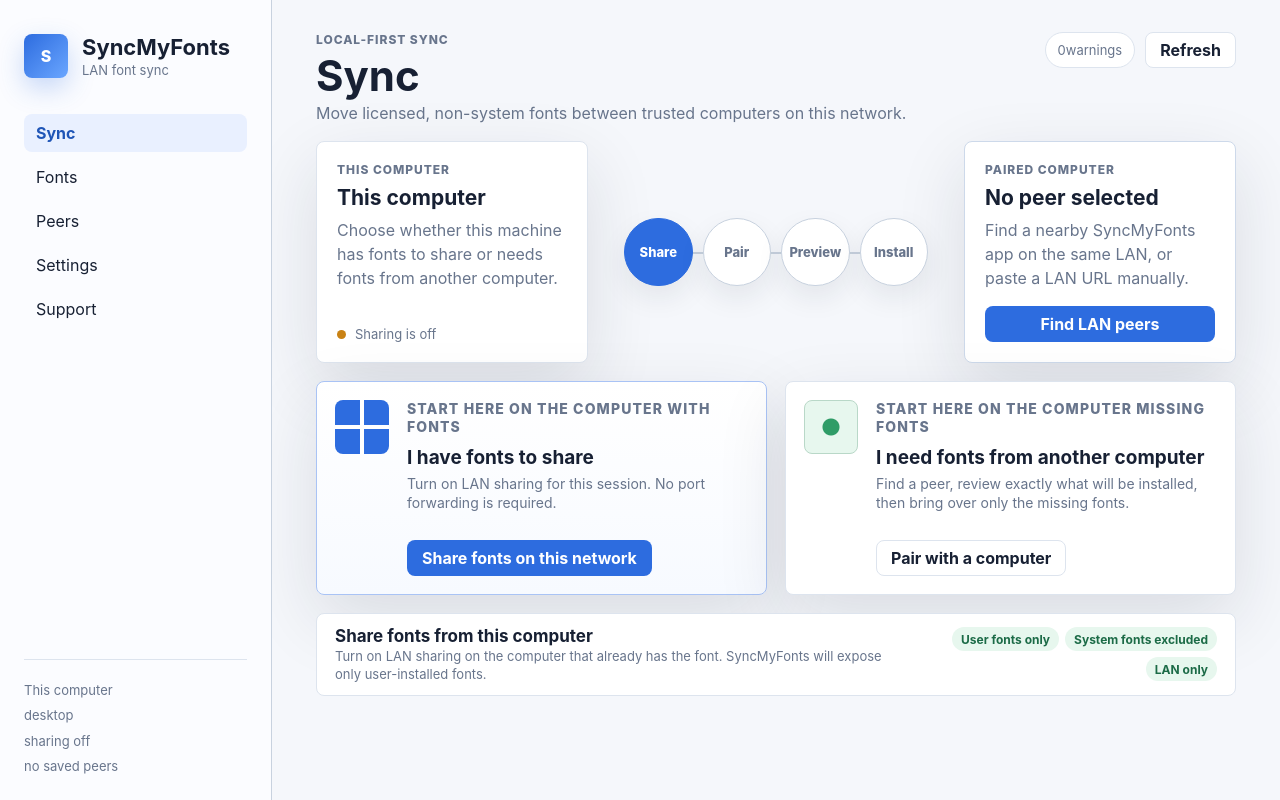
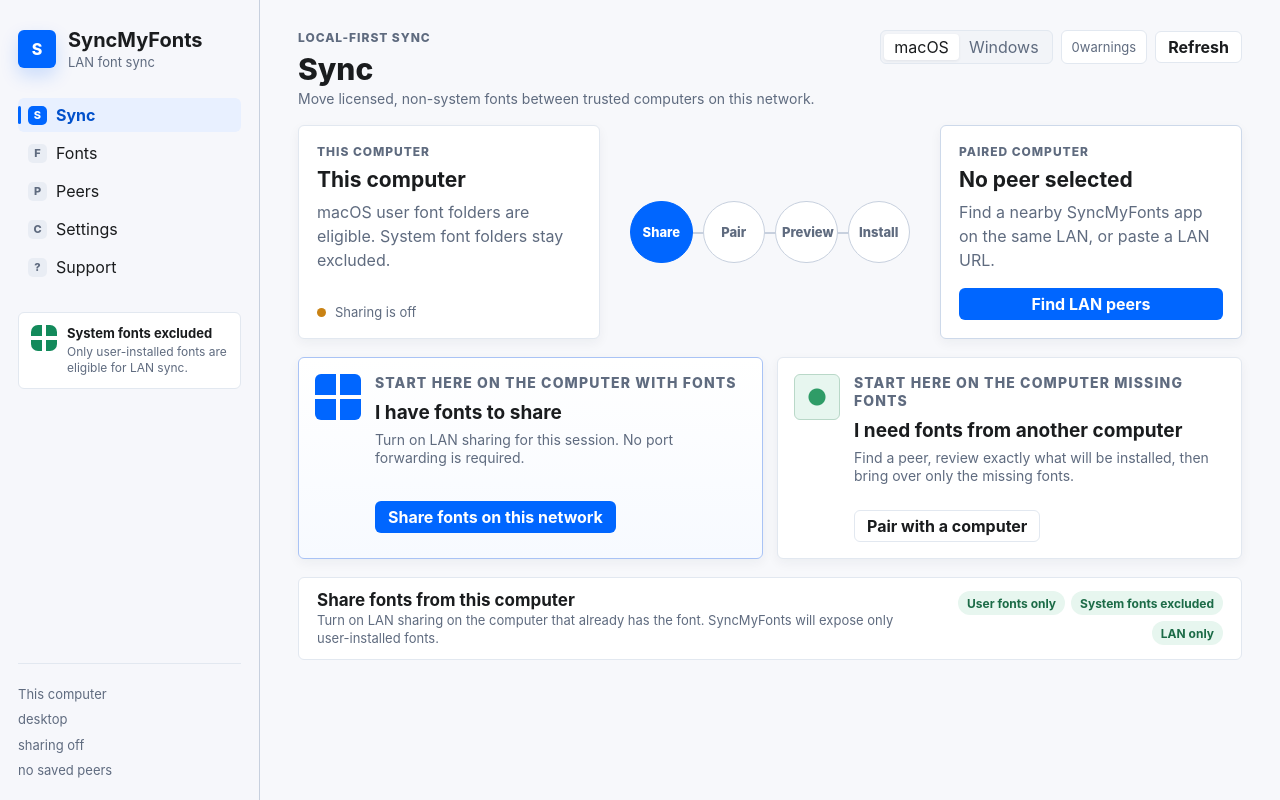
Before and after one commit to pcamp96/SyncMyFonts, a plain HTML site: page apps/syncmyfonts-ui/dist/index.html in a window 1280 px wide. Drawn offline with Linux system fonts and the light colour scheme.

Commit message:
Polish Tauri shell for native platforms

```diff
--- a/apps/syncmyfonts-ui/dist/index.html
+++ b/apps/syncmyfonts-ui/dist/index.html
@@ -6,7 +6,7 @@
     <title>SyncMyFonts</title>
     <link rel="stylesheet" href="./styles.css" />
   </head>
-  <body>
+  <body data-platform="macos">
     <div class="app-shell">
       <aside class="sidebar" aria-label="Primary">
         <div class="brand">
@@ -18,12 +18,20 @@
         </div>
 
         <nav class="nav-list">
-          <button class="nav-item active" type="button" data-view="sync">Sync</button>
-          <button class="nav-item" type="button" data-view="fonts">Fonts</button>
-          <button class="nav-item" type="button" data-view="peers">Peers</button>
-          <button class="nav-item" type="button" data-view="settings">Settings</button>
-          <button class="nav-item" type="button" data-view="support">Support</button>
+          <button class="nav-item active" type="button" data-view="sync"><span class="nav-glyph">S</span>Sync</button>
+          <button class="nav-item" type="button" data-view="fonts"><span class="nav-glyph">F</span>Fonts</button>
+          <button class="nav-item" type="button" data-view="peers"><span class="nav-glyph">P</span>Peers</button>
+          <button class="nav-item" type="button" data-view="settings"><span class="nav-glyph">C</span>Settings</button>
+          <button class="nav-item" type="button" data-view="support"><span class="nav-glyph">?</span>Support</button>
         </nav>
+
+        <div class="safety-note">
+          <div class="shield-mark" aria-hidden="true"></div>
+          <div>
+            <strong>System fonts excluded</strong>
+            <span>Only user-installed fonts are eligible for LAN sync.</span>
+          </div>
+        </div>
 
         <div class="sidebar-status">
           <span id="deviceName">This computer</span>
@@ -41,6 +49,10 @@
             <p class="lede" id="viewLede">Move licensed, non-system fonts between trusted computers on this network.</p>
           </div>
           <div class="topbar-actions">
+            <div class="platform-switch" aria-label="Platform preview">
+              <button class="platform-option active" type="button" data-platform-option="macos">macOS</button>
+              <button class="platform-option" type="button" data-platform-option="windows">Windows</button>
+            </div>
             <span class="warning-pill"><span id="warningCount">0</span> warnings</span>
             <button class="button secondary" id="refreshButton" type="button">Refresh</button>
           </div>
@@ -51,7 +63,7 @@
             <article class="device-card current">
               <div class="card-label">This computer</div>
               <h2 id="localDeviceTitle">This computer</h2>
-              <p>Choose whether this machine has fonts to share or needs fonts from another computer.</p>
+              <p id="platformHint">macOS user font folders are eligible. System font folders stay excluded.</p>
               <div class="status-row">
                 <span class="status-dot off"></span>
                 <span id="localShareStatus">Sharing is off</span>
@@ -77,7 +89,7 @@
             <article class="device-card peer">
               <div class="card-label">Paired computer</div>
               <h2>No peer selected</h2>
-              <p>Find a nearby SyncMyFonts app on the same LAN, or paste a LAN URL manually.</p>
+              <p>Find a nearby SyncMyFonts app on the same LAN, or paste a LAN URL.</p>
               <button class="button primary" type="button">Find LAN peers</button>
             </article>
           </section>
@@ -192,6 +204,14 @@
         </section>
 
         <section class="view-panel" id="view-settings" data-title="Settings" data-eyebrow="App preferences" data-lede="Tune the desktop app behavior without exposing backend internals on the first screen.">
+          <div class="platform-preview">
+            <div>
+              <p class="eyebrow">Platform behavior</p>
+              <h2 id="platformTitle">macOS preview</h2>
+              <p id="platformCopy">Use this preview to keep copy and layout honest for macOS and Windows packaging.</p>
+            </div>
+            <span class="badge neutral" id="platformBadge">macOS</span>
+          </div>
           <div class="settings-grid">
             <article class="setting-card">
               <div>
--- a/apps/syncmyfonts-ui/dist/main.js
+++ b/apps/syncmyfonts-ui/dist/main.js
@@ -16,6 +16,21 @@ const stepContent = {
   install: {
     title: "Install missing fonts",
     copy: "Install the selected user fonts into this account, then reopen design apps if they do not appear immediately."
+  }
+};
+
+const platformContent = {
+  macos: {
+    label: "macOS",
+    title: "macOS preview",
+    hint: "macOS user font folders are eligible. System font folders stay excluded.",
+    copy: "Use this preview to keep copy and layout honest for macOS packaging."
+  },
+  windows: {
+    label: "Windows",
+    title: "Windows preview",
+    hint: "Windows per-user font installs are eligible. Windows system fonts stay excluded.",
+    copy: "Use this preview to keep copy and layout honest for Windows packaging."
   }
 };
 
@@ -57,6 +72,18 @@ function updateStep(step) {
   });
 }
 
+function setPlatform(platformName) {
+  const content = platformContent[platformName] ?? platformContent.macos;
+  document.body.dataset.platform = platformName;
+  document.querySelectorAll(".platform-option").forEach((button) => {
+    button.classList.toggle("active", button.dataset.platformOption === platformName);
+  });
+  setText("platformTitle", content.title);
+  setText("platformCopy", content.copy);
+  setText("platformBadge", content.label);
+  setText("platformHint", content.hint);
+}
+
 async function refreshSnapshot() {
   if (!invoke) {
     return;
@@ -84,8 +111,13 @@ document.querySelectorAll(".nav-item").forEach((button) => {
   button.addEventListener("click", () => setView(button.dataset.view));
 });
 
+document.querySelectorAll(".platform-option").forEach((button) => {
+  button.addEventListener("click", () => setPlatform(button.dataset.platformOption));
+});
+
 document.getElementById("refreshButton")?.addEventListener("click", refreshSnapshot);
 
 setView(activePanel()?.id.replace("view-", "") ?? "sync");
+setPlatform(document.body.dataset.platform ?? "macos");
 updateStep("share");
 refreshSnapshot();
--- a/apps/syncmyfonts-ui/dist/styles.css
+++ b/apps/syncmyfonts-ui/dist/styles.css
@@ -1,19 +1,20 @@
 :root {
   color-scheme: light;
-  --ink: #172033;
-  --muted: #68758c;
-  --canvas: #f5f7fb;
+  --ink: #1a1c1e;
+  --muted: #5f6b7f;
+  --canvas: #f7f8fb;
   --surface: #ffffff;
-  --line: #dde4ee;
-  --line-strong: #c8d2df;
-  --blue: #2d6cdf;
-  --blue-dark: #1f55b7;
-  --blue-soft: #e9f0ff;
-  --green: #2f9c67;
-  --green-soft: #e7f7ee;
+  --surface-low: #f2f4f8;
+  --line: #e2e8f0;
+  --line-strong: #c7d0de;
+  --blue: #0066ff;
+  --blue-dark: #0050cb;
+  --blue-soft: #e8f0ff;
+  --green: #138a5b;
+  --green-soft: #e7f6ef;
   --amber: #c98214;
-  --shadow: 0 24px 70px rgba(23, 32, 51, 0.12);
-  --radius: 8px;
+  --shadow: 0 4px 12px rgba(23, 32, 51, 0.05);
+  --radius: 6px;
   font-family: Inter, ui-sans-serif, system-ui, -apple-system, BlinkMacSystemFont, "Segoe UI", sans-serif;
 }
 
@@ -35,13 +36,19 @@ body {
   background: var(--canvas);
 }
 
+body[data-platform="windows"] {
+  --radius: 4px;
+  --canvas: #f8f9fb;
+  --surface-low: #f1f3f7;
+}
+
 button {
   font: inherit;
 }
 
 .app-shell {
   display: grid;
-  grid-template-columns: 272px minmax(0, 1fr);
+  grid-template-columns: 260px minmax(0, 1fr);
   width: 100vw;
   height: 100vh;
 }
@@ -49,33 +56,33 @@ button {
 .sidebar {
   display: flex;
   flex-direction: column;
-  gap: 36px;
-  padding: 34px 24px 24px;
+  gap: 28px;
+  padding: 28px 18px 20px;
   border-right: 1px solid var(--line-strong);
-  background: #fbfcff;
+  background: rgba(247, 248, 251, 0.92);
 }
 
 .brand {
   display: grid;
-  grid-template-columns: 44px minmax(0, 1fr);
-  gap: 14px;
+  grid-template-columns: 38px minmax(0, 1fr);
+  gap: 12px;
   align-items: center;
 }
 
 .brand-mark {
   display: grid;
   place-items: center;
-  width: 44px;
-  height: 44px;
-  border-radius: 8px;
+  width: 38px;
+  height: 38px;
+  border-radius: var(--radius);
   color: white;
-  background: linear-gradient(135deg, var(--blue), #6aa6ff);
+  background: var(--blue);
   font-weight: 800;
-  box-shadow: 0 10px 26px rgba(45, 108, 223, 0.25);
+  box-shadow: 0 8px 18px rgba(0, 102, 255, 0.18);
 }
 
 .brand-name {
-  font-size: 22px;
+  font-size: 20px;
   font-weight: 750;
   letter-spacing: 0;
 }
@@ -96,29 +103,97 @@ button {
 
 .nav-list {
   display: grid;
-  gap: 6px;
+  gap: 4px;
 }
 
 .nav-item {
+  position: relative;
+  display: flex;
+  align-items: center;
+  gap: 9px;
   width: 100%;
-  height: 38px;
-  padding: 0 12px;
+  height: 34px;
+  padding: 0 10px;
   border: 0;
-  border-radius: 8px;
+  border-radius: var(--radius);
   color: var(--ink);
   background: transparent;
   text-align: left;
   cursor: pointer;
 }
 
+.nav-glyph {
+  display: grid;
+  place-items: center;
+  width: 19px;
+  height: 19px;
+  border-radius: 5px;
+  color: var(--muted);
+  background: #e9edf4;
+  font-size: 11px;
+  font-weight: 800;
+}
+
 .nav-item:hover {
-  background: #eef3fb;
+  background: #edf1f7;
 }
 
 .nav-item.active {
   color: var(--blue-dark);
   background: var(--blue-soft);
   font-weight: 700;
+}
+
+.nav-item.active::before {
+  content: "";
+  position: absolute;
+  left: 0;
+  top: 8px;
+  bottom: 8px;
+  width: 3px;
+  border-radius: 999px;
+  background: var(--blue);
+}
+
+.nav-item.active .nav-glyph {
+  color: white;
+  background: var(--blue);
+}
+
+.safety-note {
+  display: grid;
+  grid-template-columns: 26px minmax(0, 1fr);
+  gap: 10px;
+  padding: 12px;
+  border: 1px solid var(--line);
+  border-radius: var(--radius);
+  background: var(--surface);
+}
+
+.safety-note strong,
+.safety-note span {
+  display: block;
+}
+
+.safety-note strong {
+  margin-bottom: 3px;
+  font-size: 13px;
+}
+
+.safety-note span {
+  color: var(--muted);
+  font-size: 12px;
+  line-height: 1.35;
+}
+
+.shield-mark {
+  width: 26px;
+  height: 26px;
+  border-radius: 7px;
+  background:
+    linear-gradient(180deg, transparent 0 44%, white 44% 56%, transparent 56%),
+    linear-gradient(90deg, transparent 0 44%, white 44% 56%, transparent 56%),
+    var(--green);
 }
 
 .sidebar-status {
@@ -134,9 +209,9 @@ button {
 .workspace {
   display: grid;
   grid-template-rows: auto 1fr;
-  gap: 18px;
+  gap: 16px;
   min-width: 0;
-  padding: 32px 44px 28px;
+  padding: 30px 38px 26px;
   overflow: auto;
 }
 
@@ -164,10 +239,11 @@ p {
 }
 
 h1 {
-  margin-bottom: 6px;
-  font-size: 42px;
-  line-height: 1;
+  margin-bottom: 4px;
+  font-size: 30px;
+  line-height: 1.1;
   letter-spacing: 0;
+  font-weight: 760;
 }
 
 h2 {
@@ -179,23 +255,50 @@ h2 {
 
 .lede {
   margin-bottom: 0;
-  font-size: 16px;
+  font-size: 14px;
+  line-height: 1.35;
 }
 
 .topbar-actions {
   display: flex;
   align-items: center;
-  gap: 10px;
+  gap: 8px;
   white-space: nowrap;
+}
+
+.platform-switch {
+  display: inline-flex;
+  align-items: center;
+  height: 34px;
+  padding: 3px;
+  border: 1px solid var(--line);
+  border-radius: var(--radius);
+  background: var(--surface-low);
+}
+
+.platform-option {
+  height: 26px;
+  padding: 0 10px;
+  border: 0;
+  border-radius: 4px;
+  color: var(--muted);
+  background: transparent;
+  cursor: pointer;
+}
+
+.platform-option.active {
+  color: var(--ink);
+  background: var(--surface);
+  box-shadow: 0 1px 3px rgba(23, 32, 51, 0.08);
 }
 
 .warning-pill {
   display: inline-flex;
   align-items: center;
-  height: 36px;
-  padding: 0 12px;
+  height: 34px;
+  padding: 0 10px;
   border: 1px solid var(--line);
-  border-radius: 999px;
+  border-radius: var(--radius);
   color: var(--muted);
   background: var(--surface);
   font-size: 13px;
@@ -213,9 +316,9 @@ h2 {
 }
 
 .button {
-  min-height: 36px;
-  padding: 0 14px;
-  border-radius: 8px;
+  min-height: 32px;
+  padding: 0 12px;
+  border-radius: var(--radius);
   border: 1px solid transparent;
   font-weight: 700;
   cursor: pointer;
@@ -243,8 +346,8 @@ h2 {
 
 .sync-board {
   display: grid;
-  grid-template-columns: minmax(220px, 1fr) 340px minmax(220px, 1fr);
-  gap: 18px;
+  grid-template-columns: minmax(220px, 1fr) 312px minmax(220px, 1fr);
+  gap: 14px;
   align-items: stretch;
 }
 
@@ -260,8 +363,8 @@ h2 {
 .device-card {
   display: flex;
   flex-direction: column;
-  min-height: 168px;
-  padding: 20px;
+  min-height: 152px;
+  padding: 18px;
 }
 
 .device-card.peer {
@@ -298,8 +401,8 @@ h2 {
   grid-template-columns: repeat(4, minmax(0, 1fr));
   align-items: center;
   gap: 10px;
-  min-height: 168px;
-  padding: 24px 18px;
+  min-height: 152px;
+  padding: 22px 16px;
 }
 
 .flow-line {
@@ -316,13 +419,13 @@ h2 {
   display: grid;
   place-items: center;
   aspect-ratio: 1;
-  min-width: 64px;
+  min-width: 58px;
   border: 1px solid var(--line-strong);
   border-radius: 50%;
   color: var(--muted);
   background: var(--surface);
   cursor: pointer;
-  box-shadow: 0 12px 28px rgba(23, 32, 51, 0.08);
+  box-shadow: none;
 }
 
 .flow-step span {
@@ -339,16 +442,16 @@ h2 {
 .action-grid {
   display: grid;
   grid-template-columns: repeat(2, minmax(0, 1fr));
-  gap: 18px;
+  gap: 14px;
 }
 
 .role-card {
   display: grid;
-  grid-template-columns: 54px minmax(0, 1fr);
-  gap: 18px;
+  grid-template-columns: 46px minmax(0, 1fr);
+  gap: 14px;
   align-items: start;
-  min-height: 148px;
-  padding: 18px;
+  min-height: 138px;
+  padding: 16px;
 }
 
 .role-card h2 {
@@ -373,9 +476,9 @@ h2 {
 }
 
 .role-icon {
-  width: 54px;
-  height: 54px;
-  border-radius: 8px;
+  width: 46px;
+  height: 46px;
+  border-radius: var(--radius);
   background: var(--blue-soft);
 }
 
@@ -400,6 +503,28 @@ h2 {
   gap: 28px;
   padding: 12px 18px;
   box-shadow: none;
+}
+
+.platform-preview {
+  display: flex;
+  align-items: center;
+  justify-content: space-between;
+  gap: 20px;
+  padding: 16px 18px;
+  border: 1px solid var(--line);
+  border-radius: var(--radius);
+  background: var(--surface);
+}
+
+.platform-preview h2 {
+  margin-bottom: 3px;
+  font-size: 18px;
+}
+
+.platform-preview p {
+  margin-bottom: 0;
+  color: var(--muted);
+  font-size: 13px;
 }
 
 .details-panel h2 {
@@ -440,7 +565,7 @@ h2 {
 .library-layout {
   display: grid;
   grid-template-columns: minmax(0, 1fr) 320px;
-  gap: 18px;
+  gap: 14px;
   align-items: start;
 }
 
@@ -451,7 +576,7 @@ h2 {
   border: 1px solid var(--line);
   border-radius: var(--radius);
   background: var(--surface);
-  box-shadow: 0 18px 52px rgba(23, 32, 51, 0.08);
+  box-shadow: var(--shadow);
 }
 
 .panel-list {
@@ -465,7 +590,7 @@ h2 {
   align-items: start;
   justify-content: space-between;
   gap: 18px;
-  padding: 20px;
+  padding: 16px 18px;
   border-bottom: 1px solid var(--line);
 }
 
@@ -481,8 +606,8 @@ h2 {
   align-items: center;
   justify-content: space-between;
   gap: 18px;
-  min-height: 74px;
-  padding: 16px 20px;
+  min-height: 58px;
+  padding: 12px 18px;
   border-bottom: 1px solid var(--line);
 }
 
@@ -536,7 +661,7 @@ h2 {
 .inspector-card {
   display: grid;
   gap: 14px;
-  padding: 20px;
+  padding: 18px;
 }
 
 .check-list {
@@ -590,7 +715,7 @@ h2 {
 .support-grid {
   display: grid;
   grid-template-columns: repeat(2, minmax(0, 1fr));
-  gap: 18px;
+  gap: 14px;
 }
 
 .setting-card {
@@ -598,8 +723,8 @@ h2 {
   align-items: center;
   justify-content: space-between;
   gap: 18px;
-  min-height: 138px;
-  padding: 20px;
+  min-height: 122px;
+  padding: 18px;
 }
 
 .setting-card p {
@@ -638,8 +763,8 @@ h2 {
 .support-action {
   display: grid;
   gap: 6px;
-  min-height: 128px;
-  padding: 20px;
+  min-height: 112px;
+  padding: 18px;
   border-color: var(--line);
   color: var(--ink);
   text-align: left;
```
Also changed, not shown: docs/ui-redesign-tauri.md (+13 -6 lines).
